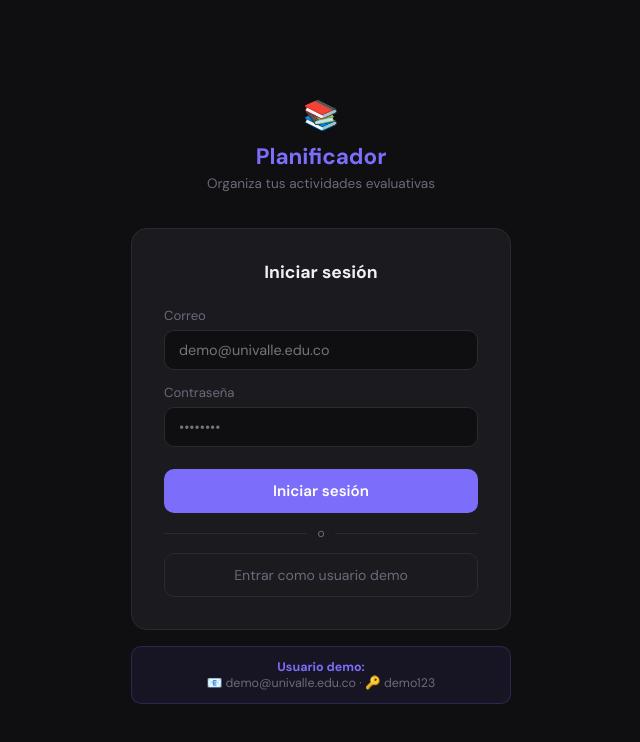
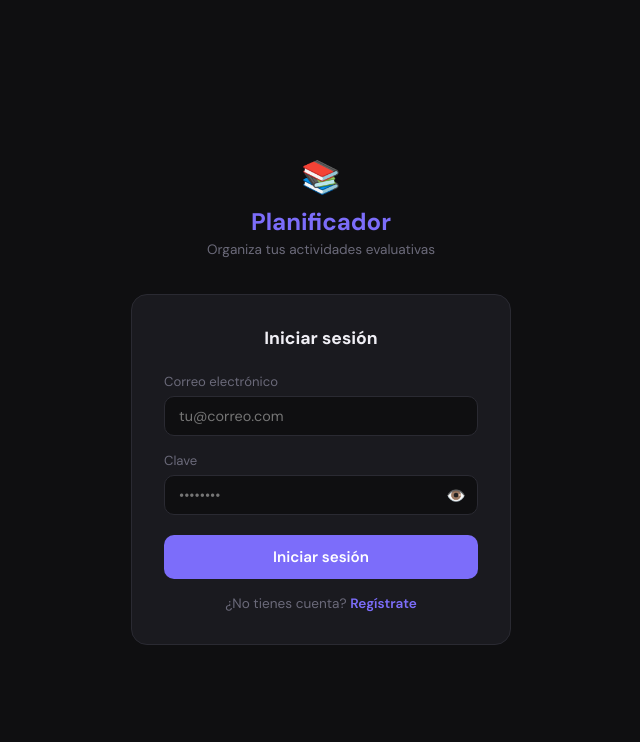
Before and after one commit to SAMBER2213/FRONTED, a React (Vite) app: page /login in a window 1280 px wide. Shown: the top 742 px of the page, without its empty margins (319-959 px from the left). Built offline with nearby package versions, Linux system fonts and the light colour scheme.

Commit message:
crear usuarios

```diff
--- a/src/pages/Login.jsx
+++ b/src/pages/Login.jsx
@@ -1,39 +1,44 @@
 import { useState } from 'react'
 import { useNavigate } from 'react-router-dom'
 
-const DEMO_USER = { email: 'demo@univalle.edu.co', password: 'demo123' }
+const BASE_URL = 'https://backend-planificador-3sre.onrender.com'
 
 export default function Login() {
   const navigate = useNavigate()
-  const [form, setForm] = useState({ email: '', password: '' })
-  const [error, setError] = useState(null)
+  const [form, setForm] = useState({ correo: '', clave: '' })
+  const [errores, setErrores] = useState({})
+  const [errorGeneral, setErrorGeneral] = useState(null)
   const [cargando, setCargando] = useState(false)
+  const [verClave, setVerClave] = useState(false)
 
-  function iniciarSesion() {
-    setError(null)
-    if (!form.email.trim() || !form.password.trim()) {
-      setError('Completa todos los campos')
-      return
+  async function iniciarSesion() {
+    const e = {}
+    if (!form.correo.trim()) e.correo = 'El correo es obligatorio'
+    if (!form.clave.trim()) e.clave = 'La clave es obligatoria'
+    if (Object.keys(e).length > 0) { setErrores(e); return }
+
+    setCargando(true)
+    setErrores({})
+    setErrorGeneral(null)
+    try {
+      const res = await fetch(`${BASE_URL}/api/auth/login/`, {
+        method: 'POST',
+        headers: { 'Content-Type': 'application/json' },
+        body: JSON.stringify({ correo: form.correo.trim().toLowerCase(), clave: form.clave })
+      })
+      const data = await res.json()
+      if (!res.ok) {
+        setErrores(data.campos || {})
+        setErrorGeneral(data.error || 'Error al iniciar sesión')
+        setCargando(false)
+        return
+      }
+      localStorage.setItem('usuario', JSON.stringify(data.usuario))
+      navigate('/hoy')
+    } catch {
+      setErrorGeneral('Error de conexión. Intenta de nuevo.')
+      setCargando(false)
     }
-    setCargando(true)
-    setTimeout(() => {
-      if (form.email === DEMO_USER.email && form.password === DEMO_USER.password) {
-        localStorage.setItem('demo_logged', 'true')
-        navigate('/hoy')
-      } else {
-        setError('Credenciales inválidas. Usa el usuario demo.')
-        setCargando(false)
-      }
-    }, 800)
-  }
-
-  function entrarComoDemo() {
-    setForm({ email: DEMO_USER.email, password: DEMO_USER.password })
-    setCargando(true)
-    setTimeout(() => {
-      localStorage.setItem('demo_logged', 'true')
-      navigate('/hoy')
-    }, 600)
   }
 
   return (
@@ -41,63 +46,71 @@ export default function Login() {
       <div style={{ width: 380, margin: '0 auto' }}>
 
         <div style={{ textAlign: 'center', marginBottom: 36 }}>
-          <div style={{ fontSize: '1.8rem', marginBottom: 8 }}>📚</div>
-          <h1 style={{ fontSize: '1.4rem', fontWeight: 700, color: '#7c6dfa', marginBottom: 4 }}>Planificador</h1>
+          <div style={{ fontSize: '2rem', marginBottom: 8 }}>📚</div>
+          <h1 style={{ fontSize: '1.5rem', fontWeight: 700, color: '#7c6dfa', marginBottom: 4 }}>Planificador</h1>
           <p style={{ fontSize: '0.85rem', color: '#6b6a7a' }}>Organiza tus actividades evaluativas</p>
         </div>
 
         <div style={{ background: '#1a1a1f', border: '1px solid #2a2a32', borderRadius: 16, padding: '32px' }}>
           <h2 style={{ fontSize: '1.1rem', fontWeight: 700, marginBottom: 24, textAlign: 'center' }}>Iniciar sesión</h2>
 
-          {error && (
+          {errorGeneral && (
             <div style={{ background: 'rgba(240,74,74,0.1)', border: '1px solid #f04a4a', borderRadius: 10, padding: '10px 14px', marginBottom: 18, color: '#f04a4a', fontSize: '0.85rem' }}>
-              ⚠️ {error}
+              ⚠️ {errorGeneral}
             </div>
           )}
 
-          <div style={{ marginBottom: 14 }}>
-            <label style={{ display: 'block', fontSize: '0.82rem', color: '#6b6a7a', marginBottom: 6 }}>Correo</label>
-            <input type="email" placeholder="demo@univalle.edu.co" value={form.email}
-              onChange={e => setForm({ ...form, email: e.target.value })}
-              onKeyDown={e => e.key === 'Enter' && iniciarSesion()} style={inputStyle} />
-          </div>
+          <Campo label="Correo electrónico" error={errores.correo}>
+            <input type="email" placeholder="tu@correo.com" value={form.correo}
+              onChange={e => setForm({ ...form, correo: e.target.value })}
+              onKeyDown={e => e.key === 'Enter' && iniciarSesion()}
+              style={inputStyle(errores.correo)} />
+          </Campo>
 
-          <div style={{ marginBottom: 22 }}>
-            <label style={{ display: 'block', fontSize: '0.82rem', color: '#6b6a7a', marginBottom: 6 }}>Contraseña</label>
-            <input type="password" placeholder="••••••••" value={form.password}
-              onChange={e => setForm({ ...form, password: e.target.value })}
-              onKeyDown={e => e.key === 'Enter' && iniciarSesion()} style={inputStyle} />
-          </div>
+          <Campo label="Clave" error={errores.clave}>
+            <div style={{ position: 'relative' }}>
+              <input type={verClave ? 'text' : 'password'} placeholder="••••••••" value={form.clave}
+                onChange={e => setForm({ ...form, clave: e.target.value })}
+                onKeyDown={e => e.key === 'Enter' && iniciarSesion()}
+                style={{ ...inputStyle(errores.clave), paddingRight: 42 }} />
+              <button onClick={() => setVerClave(!verClave)}
+                style={{ position: 'absolute', right: 12, top: '50%', transform: 'translateY(-50%)', background: 'none', border: 'none', cursor: 'pointer', color: '#6b6a7a', fontSize: '1rem', padding: 0 }}>
+                {verClave ? '🙈' : '👁️'}
+              </button>
+            </div>
+          </Campo>
 
           <button onClick={iniciarSesion} disabled={cargando}
-            style={{ width: '100%', padding: '12px', background: cargando ? '#4a4060' : '#7c6dfa', border: 'none', borderRadius: 10, color: 'white', fontSize: '0.95rem', fontWeight: 600, cursor: cargando ? 'not-allowed' : 'pointer', fontFamily: 'DM Sans, sans-serif', marginBottom: 12 }}>
+            style={{ width: '100%', padding: '12px', background: cargando ? '#4a4060' : '#7c6dfa', border: 'none', borderRadius: 10, color: 'white', fontSize: '0.95rem', fontWeight: 600, cursor: cargando ? 'not-allowed' : 'pointer', fontFamily: 'DM Sans, sans-serif', marginBottom: 16, marginTop: 4 }}>
             {cargando ? 'Entrando...' : 'Iniciar sesión'}
           </button>
 
-          <div style={{ display: 'flex', alignItems: 'center', gap: 10, marginBottom: 12 }}>
-            <div style={{ flex: 1, height: 1, background: '#2a2a32' }} />
-            <span style={{ fontSize: '0.75rem', color: '#6b6a7a' }}>o</span>
-            <div style={{ flex: 1, height: 1, background: '#2a2a32' }} />
-          </div>
-
-          <button onClick={entrarComoDemo} disabled={cargando}
-            style={{ width: '100%', padding: '12px', background: 'none', border: '1px solid #2a2a32', borderRadius: 10, color: '#6b6a7a', fontSize: '0.88rem', cursor: 'pointer', fontFamily: 'DM Sans, sans-serif' }}>
-            Entrar como usuario demo
-          </button>
-        </div>
-
-        <div style={{ marginTop: 16, background: 'rgba(124,109,250,0.08)', border: '1px solid rgba(124,109,250,0.2)', borderRadius: 10, padding: '12px 16px', fontSize: '0.78rem', color: '#6b6a7a', textAlign: 'center' }}>
-          <strong style={{ color: '#7c6dfa' }}>Usuario demo:</strong><br />
-          📧 demo@univalle.edu.co · 🔑 demo123
+          <p style={{ textAlign: 'center', fontSize: '0.85rem', color: '#6b6a7a' }}>
+            ¿No tienes cuenta?{' '}
+            <span onClick={() => navigate('/registro')}
+              style={{ color: '#7c6dfa', cursor: 'pointer', fontWeight: 600 }}>
+              Regístrate
+            </span>
+          </p>
         </div>
       </div>
     </div>
   )
 }
 
-const inputStyle = {
-  width: '100%', background: '#0f0f11', border: '1px solid #2a2a32',
+function Campo({ label, error, children }) {
+  return (
+    <div style={{ marginBottom: 16 }}>
+      <label style={{ display: 'block', fontSize: '0.82rem', color: '#6b6a7a', marginBottom: 6 }}>{label}</label>
+      {children}
+      {error && <p style={{ fontSize: '0.75rem', color: '#f04a4a', marginTop: 4 }}>⚠ {error}</p>}
+    </div>
+  )
+}
+
+const inputStyle = (error) => ({
+  width: '100%', background: '#0f0f11', border: `1px solid ${error ? '#f04a4a' : '#2a2a32'}`,
   borderRadius: 10, padding: '10px 14px', color: '#f0eff5',
   fontFamily: 'DM Sans, sans-serif', fontSize: '0.9rem',
   outline: 'none', boxSizing: 'border-box'
-}
+})
--- /dev/null
+++ b/src/pages/Registro.jsx
@@ -0,0 +1,180 @@
+import { useState } from 'react'
+import { useNavigate } from 'react-router-dom'
+
+const BASE_URL = 'https://backend-planificador-3sre.onrender.com'
+
+export default function Registro() {
+  const navigate = useNavigate()
+  const [form, setForm] = useState({ nombre: '', apellido: '', correo: '', clave: '', confirmarClave: '' })
+  const [errores, setErrores] = useState({})
+  const [errorGeneral, setErrorGeneral] = useState(null)
+  const [cargando, setCargando] = useState(false)
+  const [verClave, setVerClave] = useState(false)
+  const [verConfirmar, setVerConfirmar] = useState(false)
+  const [exito, setExito] = useState(false)
+
+  function validar() {
+    const e = {}
+    if (!form.nombre.trim()) {
+      e.nombre = 'El nombre es obligatorio'
+    } else if (!/^[a-zA-ZáéíóúÁÉÍÓÚñÑ ]+$/.test(form.nombre)) {
+      e.nombre = 'El nombre solo puede contener letras'
+    }
+
+    if (!form.apellido.trim()) {
+      e.apellido = 'El apellido es obligatorio'
+    } else if (!/^[a-zA-ZáéíóúÁÉÍÓÚñÑ ]+$/.test(form.apellido)) {
+      e.apellido = 'El apellido solo puede contener letras'
+    }
+
+    if (!form.correo.trim()) {
+      e.correo = 'El correo es obligatorio'
+    } else if (!/^[^\s@]+@[^\s@]+\.[^\s@]+$/.test(form.correo)) {
+      e.correo = 'El correo no es válido'
+    }
+
+    if (!form.clave) {
+      e.clave = 'La clave es obligatoria'
+    } else if (form.clave.length < 6) {
+      e.clave = 'La clave debe tener al menos 6 caracteres'
+    }
+
+    if (!form.confirmarClave) {
+      e.confirmarClave = 'Debes confirmar la clave'
+    } else if (form.clave !== form.confirmarClave) {
+      e.confirmarClave = 'Las claves no coinciden'
+    }
+
+    return e
+  }
+
+  async function registrar() {
+    const e = validar()
+    if (Object.keys(e).length > 0) { setErrores(e); return }
+
+    setCargando(true)
+    setErrores({})
+    setErrorGeneral(null)
+    try {
+      const res = await fetch(`${BASE_URL}/api/auth/registro/`, {
+        method: 'POST',
+        headers: { 'Content-Type': 'application/json' },
+        body: JSON.stringify(form)
+      })
+      const data = await res.json()
+      if (!res.ok) {
+        setErrores(data.campos || {})
+        setErrorGeneral(data.error || 'Error al registrarse')
+        setCargando(false)
+        return
+      }
+      setExito(true)
+      setTimeout(() => navigate('/login'), 2000)
+    } catch {
+      setErrorGeneral('Error de conexión. Intenta de nuevo.')
+      setCargando(false)
+    }
+  }
+
+  return (
+    <div style={{ minHeight: '100vh', background: '#0f0f11', display: 'flex', alignItems: 'center', justifyContent: 'center', fontFamily: 'DM Sans, sans-serif', color: '#f0eff5', padding: '24px 0' }}>
+      <div style={{ width: 420, margin: '0 auto' }}>
+
+        <div style={{ textAlign: 'center', marginBottom: 32 }}>
+          <div style={{ fontSize: '2rem', marginBottom: 8 }}>📚</div>
+          <h1 style={{ fontSize: '1.5rem', fontWeight: 700, color: '#7c6dfa', marginBottom: 4 }}>Planificador</h1>
+          <p style={{ fontSize: '0.85rem', color: '#6b6a7a' }}>Crea tu cuenta para empezar</p>
+        </div>
+
+        <div style={{ background: '#1a1a1f', border: '1px solid #2a2a32', borderRadius: 16, padding: '32px' }}>
+          <h2 style={{ fontSize: '1.1rem', fontWeight: 700, marginBottom: 24, textAlign: 'center' }}>Crear cuenta</h2>
+
+          {exito && (
+            <div style={{ background: 'rgba(59,191,163,0.15)', border: '1px solid #3bbfa3', borderRadius: 10, padding: '12px 16px', marginBottom: 20, color: '#3bbfa3', fontSize: '0.88rem', textAlign: 'center' }}>
+              ✅ Cuenta creada exitosamente. Redirigiendo al login...
+            </div>
+          )}
+
+          {errorGeneral && (
+            <div style={{ background: 'rgba(240,74,74,0.1)', border: '1px solid #f04a4a', borderRadius: 10, padding: '10px 14px', marginBottom: 18, color: '#f04a4a', fontSize: '0.85rem' }}>
+              ⚠️ {errorGeneral}
+            </div>
+          )}
+
+          <div style={{ display: 'grid', gridTemplateColumns: '1fr 1fr', gap: 14 }}>
+            <Campo label="Nombre *" error={errores.nombre}>
+              <input placeholder="Juan" value={form.nombre}
+                onChange={e => setForm({ ...form, nombre: e.target.value })}
+                style={inputStyle(errores.nombre)} />
+            </Campo>
+            <Campo label="Apellido *" error={errores.apellido}>
+              <input placeholder="Pérez" value={form.apellido}
+                onChange={e => setForm({ ...form, apellido: e.target.value })}
+                style={inputStyle(errores.apellido)} />
+            </Campo>
+          </div>
+
+          <Campo label="Correo electrónico *" error={errores.correo}>
+            <input type="email" placeholder="tu@correo.com" value={form.correo}
+              onChange={e => setForm({ ...form, correo: e.target.value })}
+              style={inputStyle(errores.correo)} />
+          </Campo>
+
+          <Campo label="Clave * (mínimo 6 caracteres)" error={errores.clave}>
+            <div style={{ position: 'relative' }}>
+              <input type={verClave ? 'text' : 'password'} placeholder="••••••••" value={form.clave}
+                onChange={e => setForm({ ...form, clave: e.target.value })}
+                style={{ ...inputStyle(errores.clave), paddingRight: 42 }} />
+              <button onClick={() => setVerClave(!verClave)}
+                style={{ position: 'absolute', right: 12, top: '50%', transform: 'translateY(-50%)', background: 'none', border: 'none', cursor: 'pointer', color: '#6b6a7a', fontSize: '1rem', padding: 0 }}>
+                {verClave ? '🙈' : '👁️'}
+              </button>
+            </div>
+          </Campo>
+
+          <Campo label="Confirmar clave *" error={errores.confirmarClave}>
+            <div style={{ position: 'relative' }}>
+              <input type={verConfirmar ? 'text' : 'password'} placeholder="••••••••" value={form.confirmarClave}
+                onChange={e => setForm({ ...form, confirmarClave: e.target.value })}
+                style={{ ...inputStyle(errores.confirmarClave), paddingRight: 42 }} />
+              <button onClick={() => setVerConfirmar(!verConfirmar)}
+                style={{ position: 'absolute', right: 12, top: '50%', transform: 'translateY(-50%)', background: 'none', border: 'none', cursor: 'pointer', color: '#6b6a7a', fontSize: '1rem', padding: 0 }}>
+                {verConfirmar ? '🙈' : '👁️'}
+              </button>
+            </div>
+          </Campo>
+
+          <button onClick={registrar} disabled={cargando || exito}
+            style={{ width: '100%', padding: '12px', background: cargando ? '#4a4060' : '#7c6dfa', border: 'none', borderRadius: 10, color: 'white', fontSize: '0.95rem', fontWeight: 600, cursor: cargando ? 'not-allowed' : 'pointer', fontFamily: 'DM Sans, sans-serif', marginBottom: 16, marginTop: 4 }}>
+            {cargando ? 'Creando cuenta...' : 'Crear cuenta'}
+          </button>
+
+          <p style={{ textAlign: 'center', fontSize: '0.85rem', color: '#6b6a7a' }}>
+            ¿Ya tienes cuenta?{' '}
+            <span onClick={() => navigate('/login')}
+              style={{ color: '#7c6dfa', cursor: 'pointer', fontWeight: 600 }}>
+              Inicia sesión
+            </span>
+          </p>
+        </div>
+      </div>
+    </div>
+  )
+}
+
+function Campo({ label, error, children }) {
+  return (
+    <div style={{ marginBottom: 16 }}>
+      <label style={{ display: 'block', fontSize: '0.82rem', color: '#6b6a7a', marginBottom: 6 }}>{label}</label>
+      {children}
+      {error && <p style={{ fontSize: '0.75rem', color: '#f04a4a', marginTop: 4 }}>⚠ {error}</p>}
+    </div>
+  )
+}
+
+const inputStyle = (error) => ({
+  width: '100%', background: '#0f0f11', border: `1px solid ${error ? '#f04a4a' : '#2a2a32'}`,
+  borderRadius: 10, padding: '10px 14px', color: '#f0eff5',
+  fontFamily: 'DM Sans, sans-serif', fontSize: '0.9rem',
+  outline: 'none', boxSizing: 'border-box'
+})
```
Also changed, not shown: src/App.jsx (+8 -9 lines), src/api.js (+19 -34 lines), src/pages/vercel.json.
